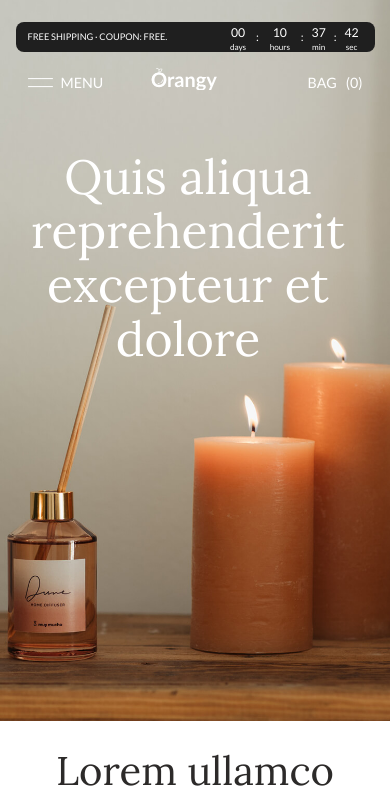
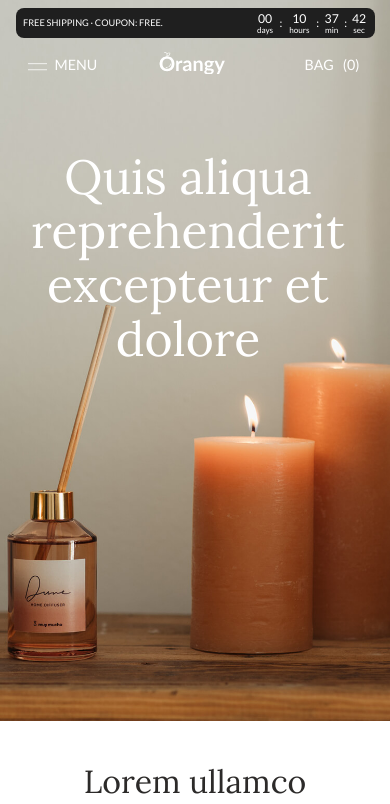
Before and after one commit to huanhust1998/wgentech-orangy-shop, a plain HTML site: page src/index.html in a window 390 px wide. Shown: the top 804 px of the page. Drawn offline with Linux system fonts and the light colour scheme.

Commit message:
fix: Using perfect pixel for mobile

```diff
--- a/src/css/main.css
+++ b/src/css/main.css
@@ -61,10 +61,6 @@
     line-height: 20x;
 }
 
-.countdown {
-    gap: 4px;
-}
-
 .countdown__item {
     display: flex;
     flex-direction: column;
@@ -111,6 +107,18 @@
     padding: 0 12px 0 12px;
 }
 
+@media (min-width: 767px) {
+    .icon-mobile {
+        display: none;
+    }
+    .product-item__info-mobile {
+        display: none !important
+    }
+    .nav__menu-logo-mobile {
+        display: none;
+    }
+}
+
 .nav__menu-icon {
     gap: 8px;
 }
@@ -144,10 +152,6 @@
     position: absolute;
     top: 76px;
     left: 702.5px;
-}
-
-.nav__menu-logo-mobile {
-    display: none;
 }
 
 .header__title {
@@ -374,10 +378,6 @@
     width: 8px;
     height: 8px;
     border-radius: 10px;
-}
-
-.product-item__info-mobile {
-    display: none;
 }
 
 .product-color {
@@ -756,6 +756,7 @@
         display: flex;
         flex-direction: column;
         gap: 20px;
+        transform: translateY(-14px);
     }
 
     .nav__sale-timer {
@@ -765,7 +766,7 @@
         display: flex;
         justify-content: space-between;
         align-items: center;
-        padding: 4px 12px;
+        padding: 2px 7.5px;
         background-color: #1F1F1F;
         color: #FFFFFF;
     }
@@ -775,14 +776,48 @@
         line-height: 14x;
     }
 
+    .countdown__item--days {
+        width: 21px;
+        margin: 0 4px 0 0;
+    }
+
+    .countdown__item--hours {
+        width: 26px;
+        margin: 0 4px;
+    }
+
+    .countdown__item--minutes {
+        width: 17px;
+        margin: 0 4px;
+    }
+
+    .countdown__item--seconds {
+        width: 16px;
+        margin: 0 0 0 4px;
+    }
+
     .countdown__duration {
         font-size: 12px;
-        line-height: 20px;
+        line-height: 14px;
     }
 
     .countdown__label {
         font-size: 8px;
         line-height: 9px;
+    }
+
+    .nav__menu {
+        width: 356px;
+        height: 22px;
+        display: flex;
+        justify-content: space-between;
+        align-items: center;
+        padding: 0px 12px;
+        transform: translateY(-4px);
+    }
+
+    .icon-desktop {
+        display: none;
     }
 
     .nav__menu-logo {
@@ -792,8 +827,8 @@
     .nav__menu-logo-mobile {
         display: block;
         position: absolute;
-        top: 68px;
-        left: 150px;
+        top: -2px;
+        left: 142px;
     }
 
     .nav__menu-search {
@@ -837,8 +872,14 @@
         flex-direction: column;
         width: 100%;
         height: 709px;
-        gap: 8px;
-        margin-top: 10px;
+        gap: 28px;
+        margin-top: 40px;
+    }
+
+    .section-first__title {
+        font-family: 'Lora', sans-serif;
+        font-size: 32px;
+        line-height: 42px;
     }
 
     .section-first__image {
@@ -903,12 +944,12 @@
 
     .section-second__content1 {
         background-color: #F4F0EA;
-        padding: 34px 18px 54px 18px;
+        padding: 34px 18px 34px 18px;
         display: flex;
         flex-direction: column;
         align-items: start;
         justify-content: end;
-        gap: 20px;
+        gap: 14px;
     }
 
     .section-second__content2 {
@@ -1093,13 +1134,15 @@
         width: 100%;
         height: 722px;
         position: relative;
+        margin-top: -56px;
+        margin-left: 6px;
     }
 
     .section-fifth__content {
         width: 100%;
         display: flex;
         flex-direction: column;
-        gap: 16px;
+        gap: 24px;
         position: absolute;
     }
 
--- a/src/index.html
+++ b/src/index.html
@@ -40,12 +40,22 @@
                 </div>
                 <div class="nav__menu">
                     <div class="nav__menu-icon center">
+                        <div class="icon-mobile">
+                            <svg xmlns="http://www.w3.org/2000/svg" width="19" height="8" viewBox="0 0 25 10" fill="none">
+                                <line x1="0.5" y1="0.600098" x2="24.5" y2="0.600098" stroke="white" stroke-linecap="round"
+                                    stroke-linejoin="round" />
+                                <line x1="0.5" y1="8.6001" x2="24.5" y2="8.6001" stroke="white" stroke-linecap="round"
+                                    stroke-linejoin="round" />
+                            </svg>
+                        </div>
+                        <div class="icon-desktop">
                             <svg xmlns="http://www.w3.org/2000/svg" width="25" height="10" viewBox="0 0 25 10" fill="none">
                                 <line x1="0.5" y1="0.600098" x2="24.5" y2="0.600098" stroke="white" stroke-linecap="round"
                                     stroke-linejoin="round" />
                                 <line x1="0.5" y1="8.6001" x2="24.5" y2="8.6001" stroke="white" stroke-linecap="round"
                                     stroke-linejoin="round" />
                             </svg>
+                        </div>
                         <p class="nav__menu-text">
                             MENU
                         </p>
```
Lines whose indentation alone changed are shown as unchanged.
